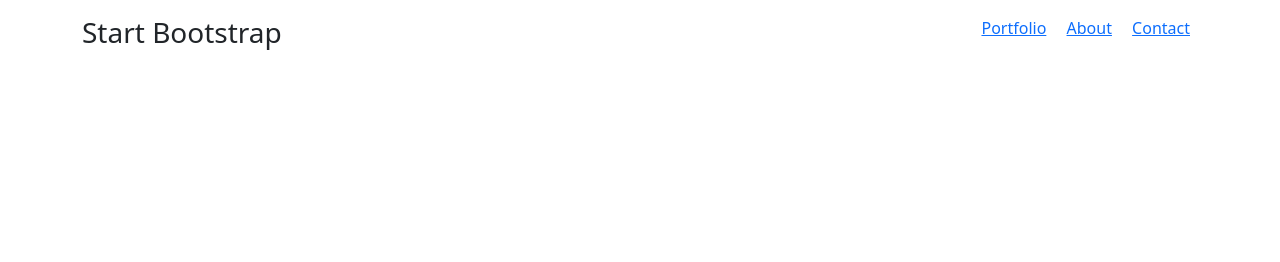
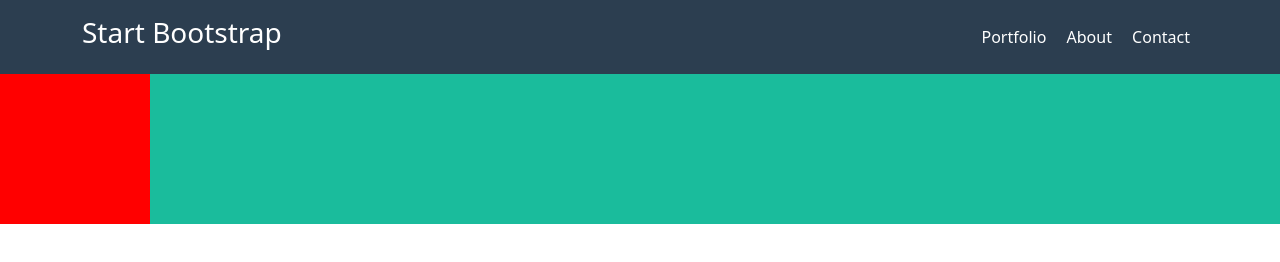
Before and after one commit to Blay199/html-css-bootstrap-freelancer, a plain HTML site: page index.html in a window 1280 px wide. Drawn offline with nearby package versions, Linux system fonts and the light colour scheme.

Commit message:
header done

```diff
--- a/css/app.css
+++ b/css/app.css
@@ -0,0 +1,22 @@
+/* header */
+
+.my_main-header {
+    color: white;
+    background-color: #2C3E50;
+}
+
+nav a {
+    color: currentColor;
+}
+
+/* Hero */
+
+.my_hero {
+    background-color: #1ABC9C;
+}
+
+.square-test {
+    background-color: red;
+    width: 150px;
+    height: 150px;
+}
--- a/index.html
+++ b/index.html
@@ -6,22 +6,37 @@
     <meta name="viewport" content="width=device-width, initial-scale=1.0">
     <link href="https://cdn.jsdelivr.net/npm/bootstrap@5.1.3/dist/css/bootstrap.min.css" rel="stylesheet" integrity="sha384-1BmE4kWBq78iYhFldvKuhfTAU6auU8tT94WrHftjDbrCEXSU1oBoqyl2QvZ6jIW3" crossorigin="anonymous">
     <link rel="stylesheet" href="css/app.css">
+    <link rel="stylesheet" href="css/app.css">
     <title>Start Boostrap</title>
 </head>
 <body>
 
-    <header class="bg-#2C3E50">
-        <div class="container-xl d-flex justify-content-between py-3">
+    <header class="my_main-header">
+        <div class="container d-flex justify-content-between align-items-center py-3">
             <h3 class="logo">
                 Start Bootstrap
             </h3>
             <nav>
-                <a class="px-2" href="#">Portfolio</a>
-                <a class="px-2" href="#">About</a>
-                <a class="px-2" href="#">Contact</a>
+                <a class="px-2 text-decoration-none" href="#">Portfolio</a>
+                <a class="px-2 text-decoration-none" href="#">About</a>
+                <a class="px-2 text-decoration-none" href="#">Contact</a>
             </nav>
         </div>
     </header>
 
+    <main>
+        <section class="my_hero">
+            <div class="row d-flex-column align-items-center justify-content-center">
+                <div class="col">
+                    <div class="square-test">
+
+                    </div>
+                </div>
+            </div>
+        </section>
+    </main>
+
+
+
 </body>
 </html>
```
Also changed, not shown: img/avatar.svg (renamed from css/img/avatar.svg), img/cabin.png (renamed from css/img/cabin.png), img/cake.png (renamed from css/img/cake.png), img/circus.png (renamed from css/img/circus.png), img/game.png (renamed from css/img/game.png), img/safe.png (renamed from css/img/safe.png), img/submarine.png (renamed from css/img/submarine.png).
